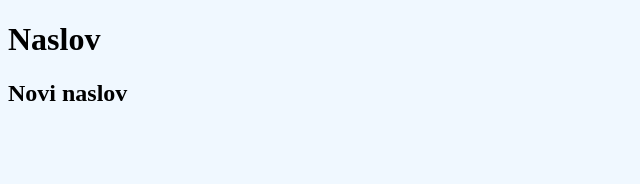
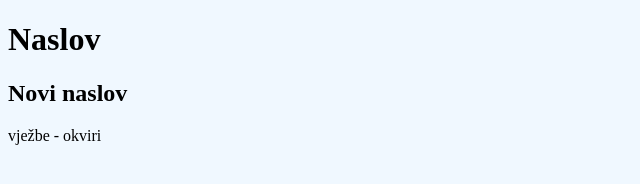
Before and after one commit to dcelan94/vjezba-git, a plain HTML site: page index.html in a window 1280 px wide. Shown: the whole page, without its empty margins (0-640 px from the left). Drawn offline with Linux system fonts and the light colour scheme.

Commit message:
Promjene na html-u

```diff
--- a/index.html
+++ b/index.html
@@ -12,5 +12,6 @@
 <body>
     <h1>Naslov</h1>
     <h2>Novi naslov</h2>
+    <p>vježbe - okviri</p>
 </body>
 </html>
```
